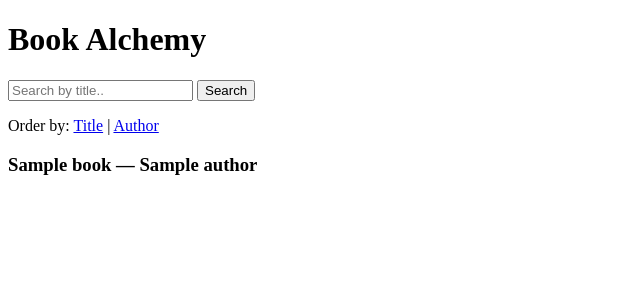
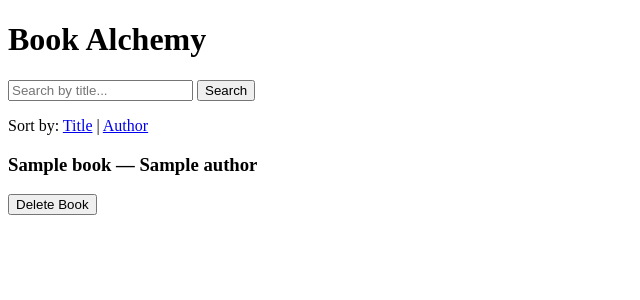
Before and after one commit to Fernandotb96/book-alchemy, a Flask app: page / in a window 1280 px wide. Shown: the top 300 px of the page, without its empty margins (0-640 px from the left). Run offline with Flask 3, Linux system fonts and the light colour scheme; tables that the repository leaves empty hold one stand-in row (values such as "Sample post").

Commit message:
Delete book button added

```diff
--- a/app.py
+++ b/app.py
@@ -1,5 +1,5 @@
 from data_models import db, Author, Book
-from flask import Flask, request, render_template
+from flask import Flask, request, render_template, redirect, url_for
 from flask_sqlalchemy import SQLAlchemy
 from datetime import datetime
 import os
@@ -70,6 +70,7 @@ def add_book():
 def home():
     sort_by = request.args.get('sort_by', 'title')
     search_query = request.args.get('search', '').strip()
+    message = request.args.get('message')  # Comes from the delete redirect, if any
 
     query = Book.query
 
@@ -81,9 +82,8 @@ def home():
     else:
         books = query.order_by(Book.title).all()
 
-    message = None
-    if search_query and not books:
-        message = f'No se encontraron libros que coincidan con "{search_query}".'
+    if search_query and not books and not message:
+        message = f'No books found matching "{search_query}".'
 
     return render_template(
         'home.html',
@@ -94,5 +94,23 @@ def home():
     )
 
 
+@app.route('/book/<int:book_id>/delete', methods=['POST'])
+def delete_book(book_id):
+    book = Book.query.get_or_404(book_id)
+    book_title = book.title
+    author = book.author
+
+    db.session.delete(book)
+    db.session.commit()
+
+    # If the author has no other books left, delete the author too
+    remaining_books = Book.query.filter_by(author_id=author.id).count()
+    if remaining_books == 0:
+        db.session.delete(author)
+        db.session.commit()
+
+    return redirect(url_for('home', message=f'Book "{book_title}" was successfully deleted.'))
+
+
 if __name__ == '__main__':
     app.run(host='0.0.0.0', port=5000, debug=True)
--- a/templates/home.html
+++ b/templates/home.html
@@ -11,24 +11,27 @@
     <h1>Book Alchemy</h1>
 
     <form action="/" method="GET">
-      <input type="text" name="search" placeholder="Search by title.." value="{{ search_query or '' }}">
+      <input type="text" name="search" placeholder="Search by title..." value="{{ search_query or '' }}">
       <input type="hidden" name="sort_by" value="{{ sort_by }}">
       <input type="submit" value="Search">
     </form>
 
     <p>
-      Order by:
+      Sort by:
       <a href="/?sort_by=title&search={{ search_query }}">Title</a> |
       <a href="/?sort_by=author&search={{ search_query }}">Author</a>
     </p>
 
     {% if message %}
-      <p style="color: red;">{{ message }}</p>
+      <p style="color: green;">{{ message }}</p>
     {% endif %}
 
     {% for book in books %}
     <div>
       <h3>{{ book.title }} — {{ book.author.name }}</h3>
+      <form action="{{ url_for('delete_book', book_id=book.id) }}" method="POST" style="display:inline;">
+        <input type="submit" value="Delete Book" onclick="return confirm('Are you sure you want to delete this book?');">
+      </form>
     </div>
     {% endfor %}
 
```
